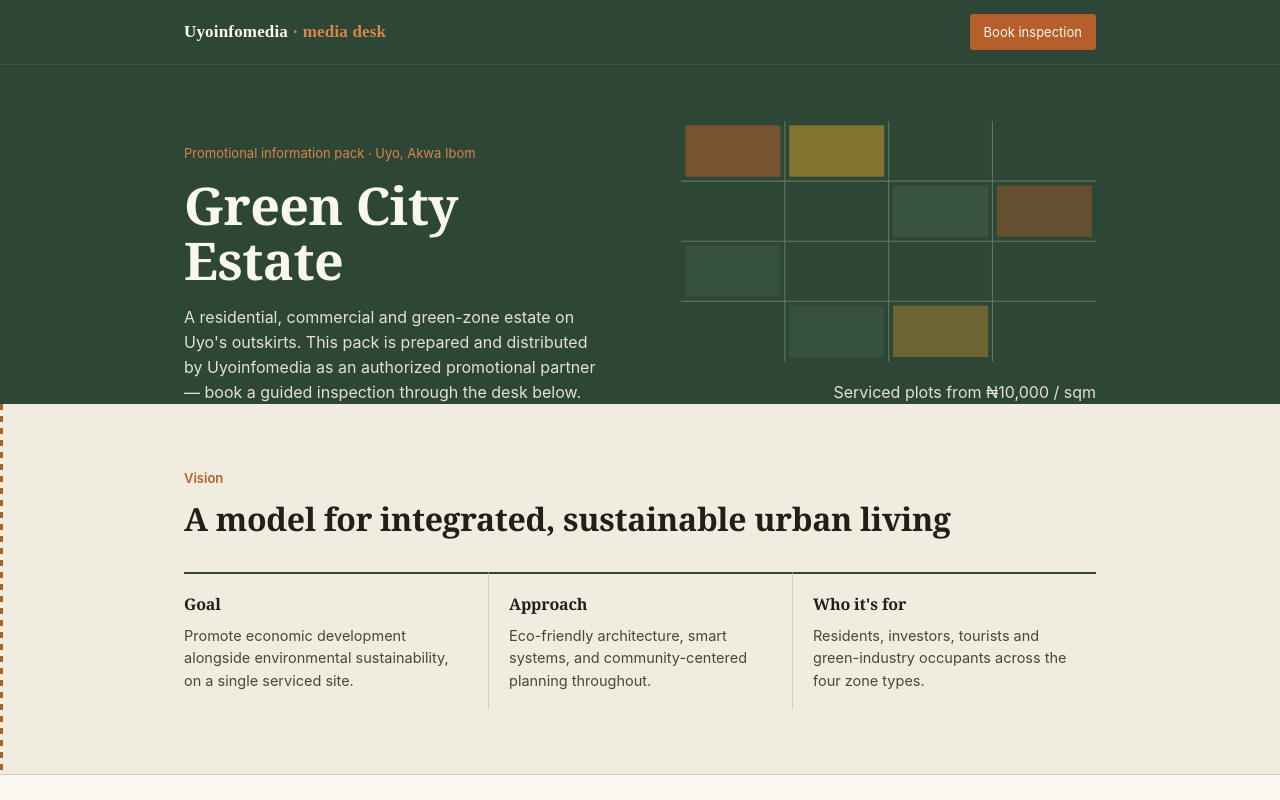
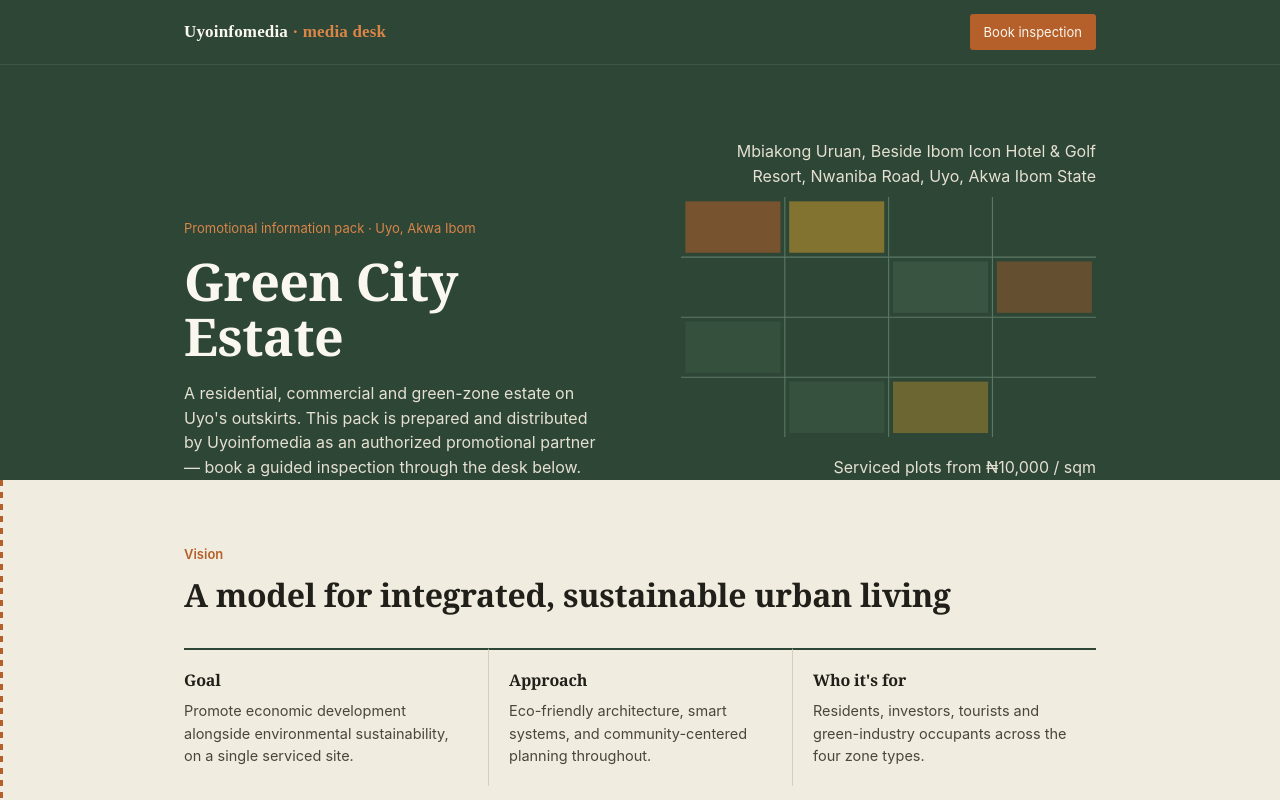
Before and after one commit to uyoinfomedia/greencity, a plain HTML site: page index.html in a window 1280 px wide. Shown: the top 800 px of the page. Drawn offline with Linux system fonts and the light colour scheme.

Commit message:
Add files via upload

```diff
--- a/index.html
+++ b/index.html
@@ -94,6 +94,9 @@
   .plan-svg{width:100%; height:auto; display:block;}
   .hero-price{
     margin-top:8px; font-size:12.5px; color:var(--clay-dim); text-align:right;
+  }
+  .hero-address{
+    margin-bottom:8px; font-size:12.5px; color:var(--clay-dim); text-align:right;
   }
 
   /* ---- section headings ---- */
@@ -234,6 +237,7 @@
       <p>A residential, commercial and green-zone estate on Uyo's outskirts. This pack is prepared and distributed by Uyoinfomedia as an authorized promotional partner — book a guided inspection through the desk below.</p>
     </div>
     <div class="hero-plan">
+      <p class="hero-address">Mbiakong Uruan, Beside Ibom Icon Hotel &amp; Golf Resort, Nwaniba Road, Uyo, Akwa Ibom State</p>
       <svg class="plan-svg" viewBox="0 0 380 220" xmlns="http://www.w3.org/2000/svg">
         <rect x="0" y="0" width="380" height="220" fill="none"/>
         <g stroke="#5B7A64" stroke-width="1">
```
